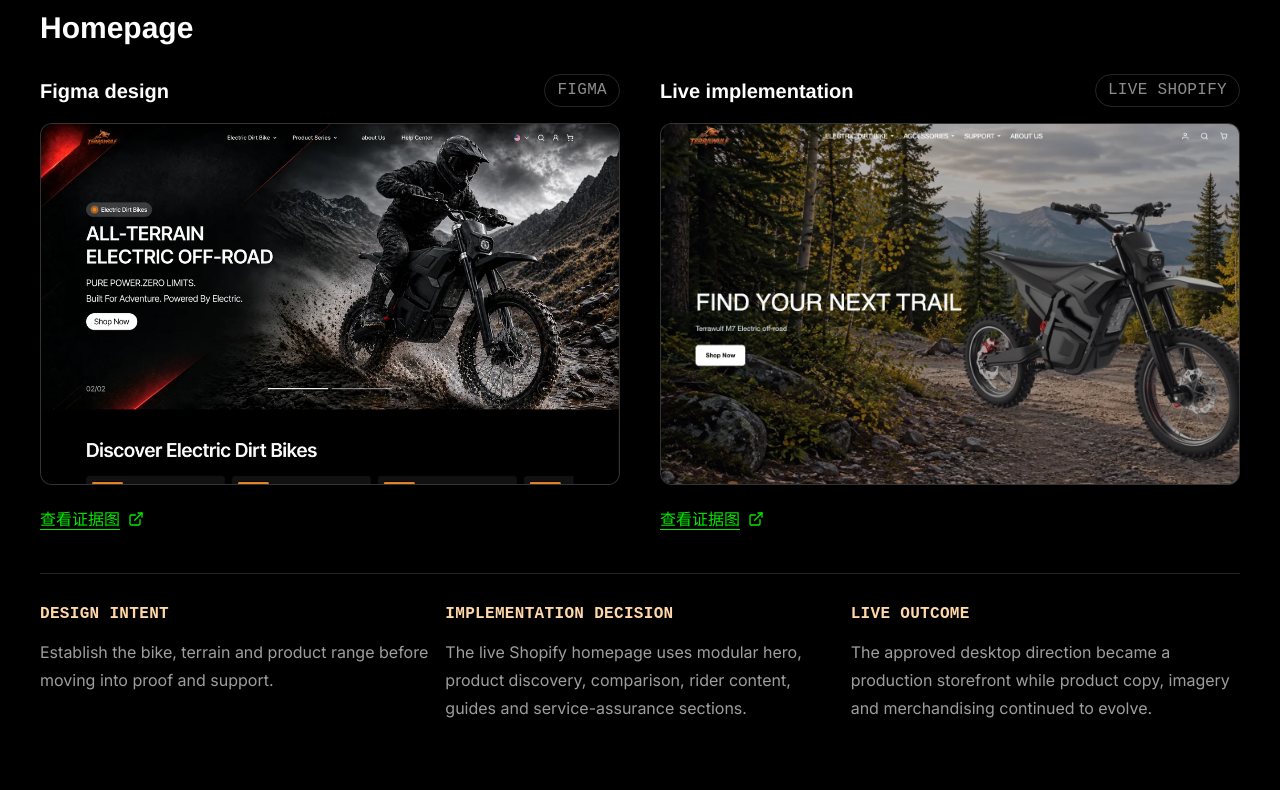
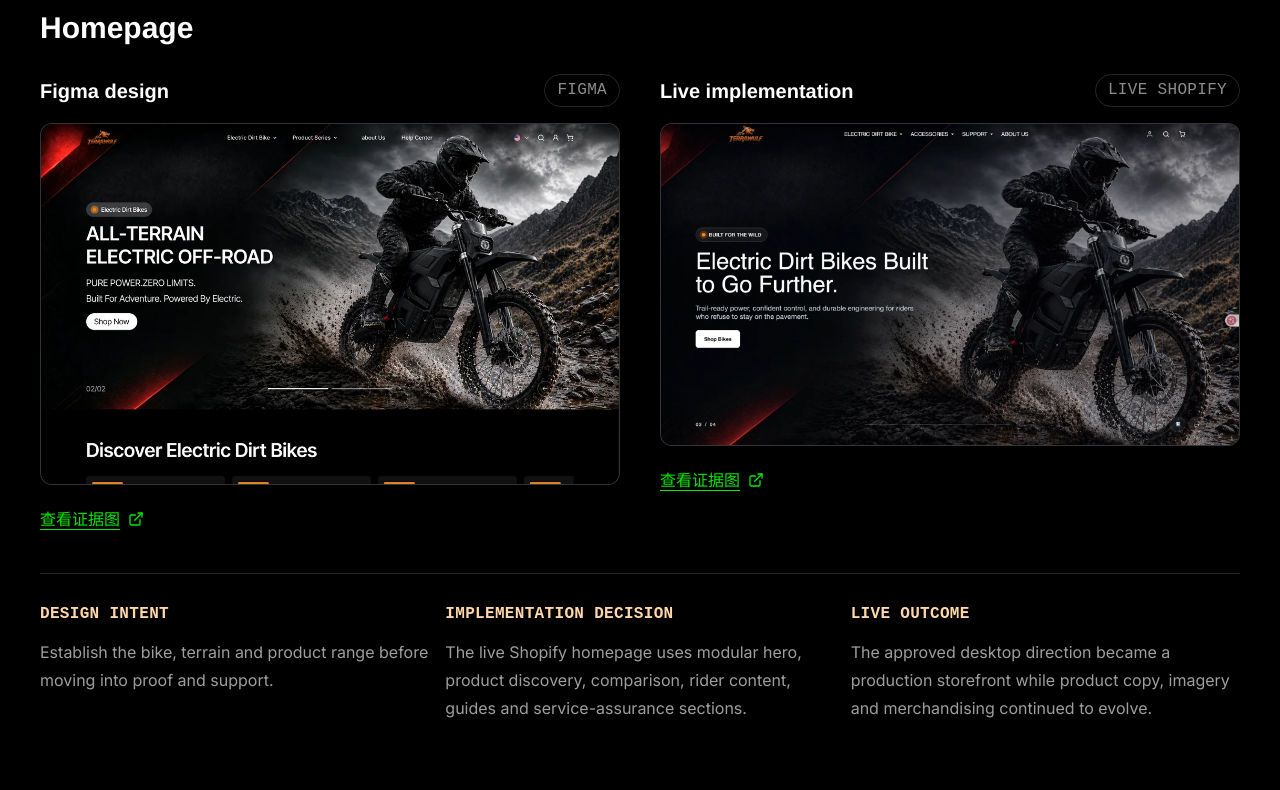
Before and after one commit to NarutoTuT/shopify-studio-site, a Next.js app: page /case-studies/terrawulf in a window 1280 px wide. Shown: the part 2300-3090 px from the top of the page. Built offline with nearby package versions, Linux system fonts and the light colour scheme; no server answers.

Commit message:
Update Terrawulf case screenshots

```diff
--- a/components/terrawulf-case-study-page.tsx
+++ b/components/terrawulf-case-study-page.tsx
@@ -83,7 +83,7 @@ function EvidenceImage({ src, alt, label, mode }: { src: string; alt: string; la
         <h3 className="text-xl font-semibold">{label}</h3>
         <span className="rounded-full border border-white/15 px-3 py-1 font-mono text-sm uppercase text-white/55">{mode === "design" ? "Figma" : "Live Shopify"}</span>
       </div>
-      <a href={src} target="_blank" rel="noreferrer noopener" className="group relative block aspect-[16/10] overflow-hidden rounded-lg border border-white/15 bg-[#111] focus-visible:outline-none focus-visible:ring-2 focus-visible:ring-primary">
+      <a href={src} target="_blank" rel="noreferrer noopener" className={`group relative block overflow-hidden rounded-lg border border-white/15 bg-[#111] focus-visible:outline-none focus-visible:ring-2 focus-visible:ring-primary ${mode === "live" ? "aspect-[3420/1902]" : "aspect-[16/10]"}`}>
         <Image src={src} alt={alt} fill sizes="(max-width: 767px) 92vw, 660px" className="object-cover object-top transition-transform duration-300 group-hover:scale-[1.01]" />
       </a>
       <a href={src} target="_blank" rel="noreferrer noopener" className="mt-3 inline-flex min-h-11 items-center gap-2 text-base text-primary underline underline-offset-4 focus-visible:outline-2 focus-visible:outline-offset-4 focus-visible:outline-primary">
@@ -259,7 +259,7 @@ export function TerrawulfCaseStudyPage() {
             </div>
             <div className="mx-auto mt-8 grid max-w-[1400px] items-start gap-5 md:grid-cols-[1.4fr_0.75fr_0.42fr]">
               {[
-                ["Desktop / 1440 × 1000", "/case-studies/terrawulf/pdp-live.webp", "Terrawulf M7 desktop product page with gallery and purchase panel", "aspect-[1440/1000]"],
+                ["Desktop / 1440 × 1000", "/case-studies/terrawulf/pdp-live.webp", "Terrawulf M7 desktop product page with gallery and purchase panel", "aspect-[3420/1902]"],
                 ["Tablet / 768 × 1024", "/case-studies/terrawulf/pdp-tablet.webp", "Terrawulf M7 tablet product page showing responsive product media", "aspect-[768/1024]"],
                 ["Mobile / 390 × 844", "/case-studies/terrawulf/pdp-mobile.webp", "Terrawulf M7 mobile product page showing responsive product media", "aspect-[390/844]"],
               ].map(([label, src, alt, aspect]) => (
```
Also changed, not shown: public/case-studies/terrawulf/home-live.webp, public/case-studies/terrawulf/pdp-live.webp.
